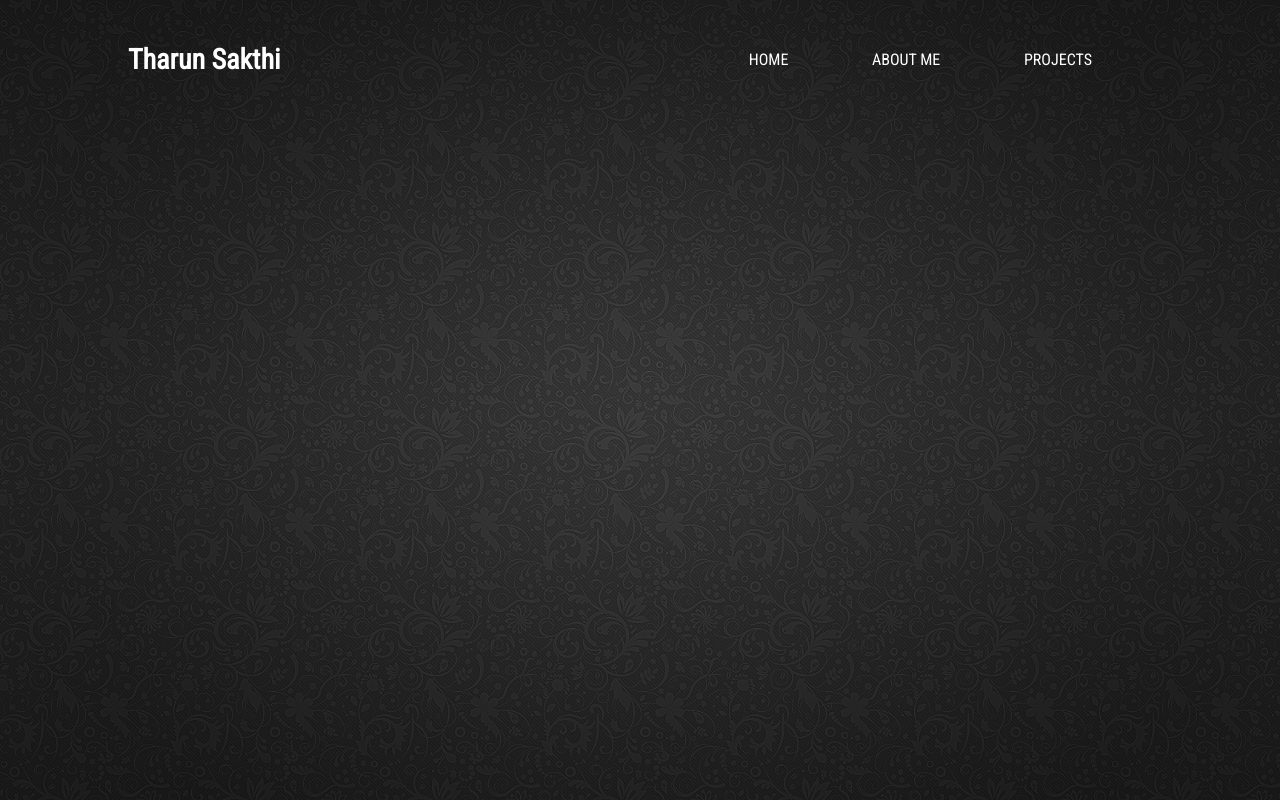
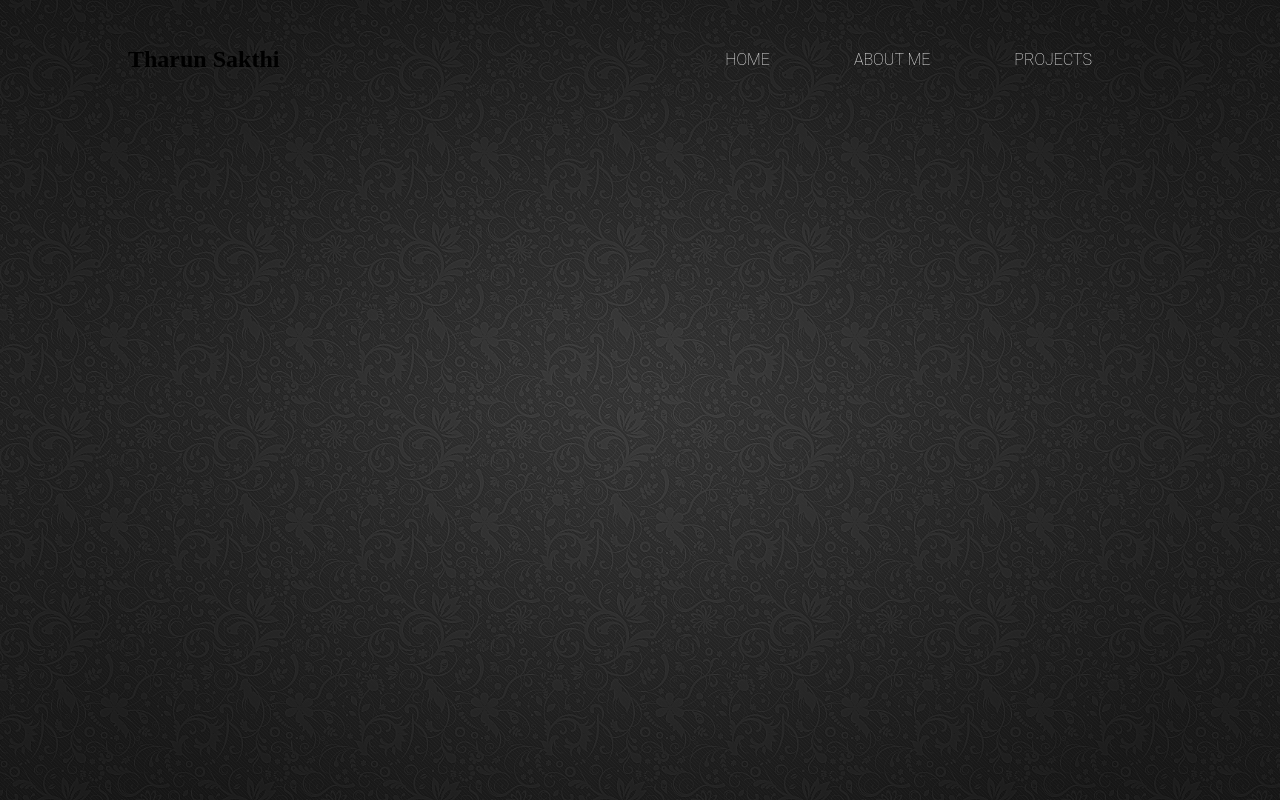
Before and after one commit to TharunSakthi/Personal-Website, a plain HTML site: page Personal Website/index.html in a window 1280 px wide. Drawn offline with Linux system fonts and the light colour scheme.

Commit message:
Update style.css

```diff
--- a/Personal Website/style.css
+++ b/Personal Website/style.css
@@ -2,7 +2,6 @@
   padding: 0;
   margin: 0;
   box-sizing: border-box;
-  font-family: 'Roboto Condensed', sans-serif;
 }
 
 .hero{
@@ -23,10 +22,7 @@ nav{
   padding-right: 10%;
 }
 
-.logo{
-  color: white;
-  font-size: 28px;
-}
+
 
 nav ul li{
   list-style-type: none;
@@ -37,6 +33,7 @@ nav ul li{
 .niv{
  padding-right: 60px;
  padding-left: 20px;
+ font-family:'Roboto Thin';
 }
 
 nav ul li a{
```
